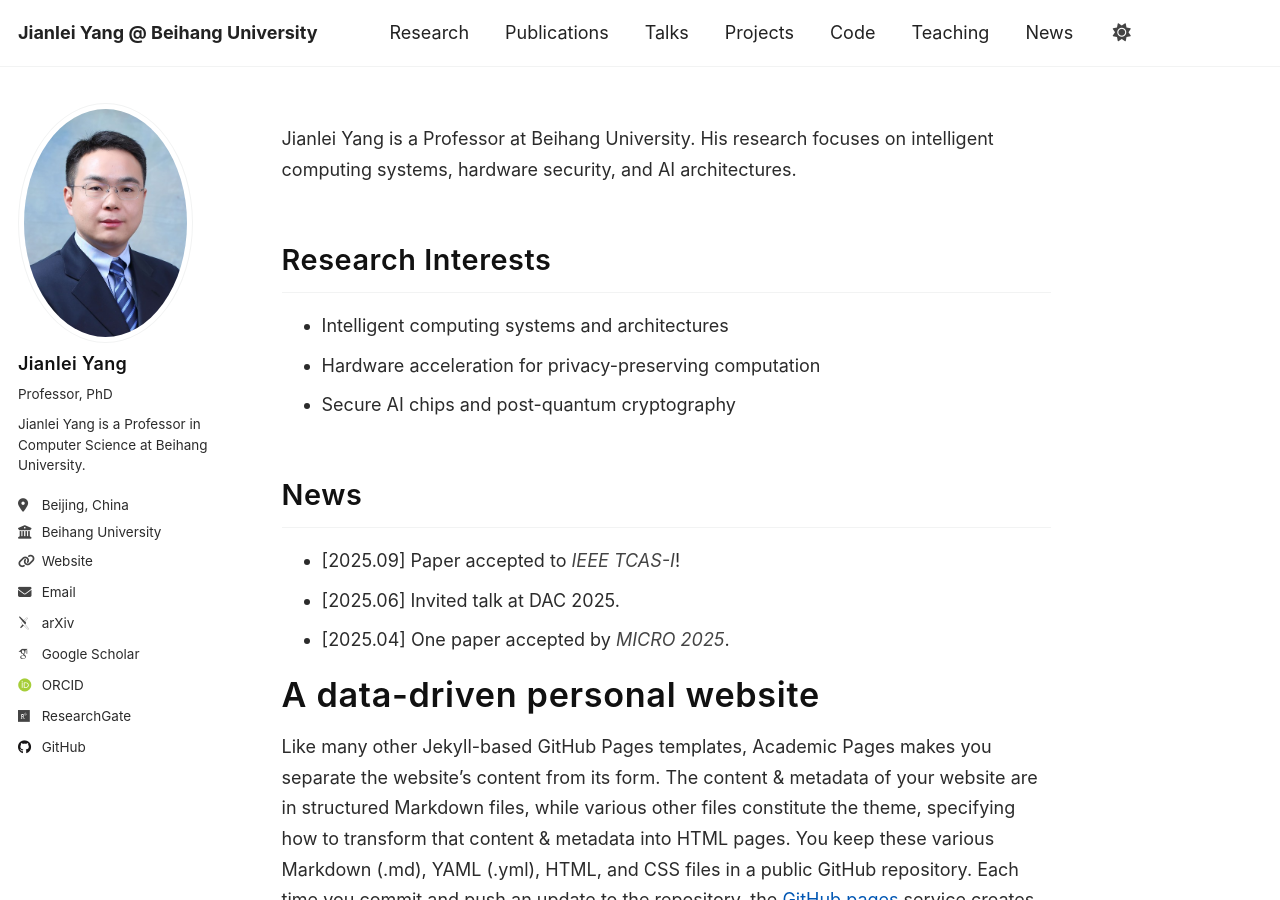
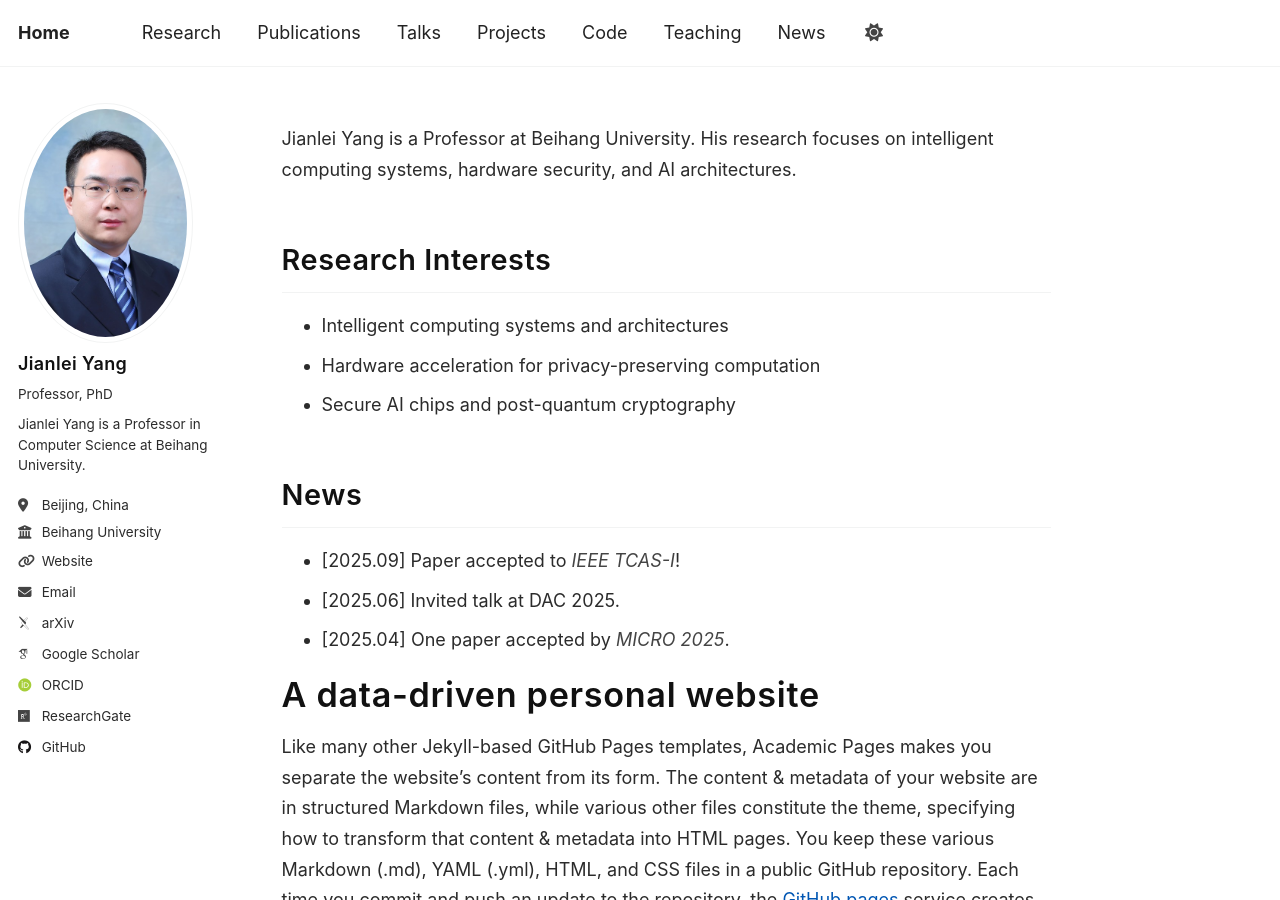
Before and after one commit to dogrush/dogrush.github.io, a Jekyll site: the page built from _pages/about.md, in a window 1280 px wide and 900 px high. Built offline with Jekyll 4.4.1, drawn with Linux system fonts in a browser that asks for light colours; some web fonts are replaced; a script that is not in the unit is left out.

Commit message:
Update _config.yml

```diff
--- a/_config.yml
+++ b/_config.yml
@@ -9,7 +9,7 @@
 # Basic Site Settings
 locale                   : "en-US"
 site_theme               : "default" # Currently available options are "default", "dark", "contrast", "air", "aqua", "mint", "neon"
-title                    : "Jianlei Yang @ Beihang University"
+title                    : "Home"
 title_separator          : "-"
 name                     : "Jianlei Yang"
 description              : "Professor in Computer Science at Beihang University"   # Update this with a general description of your site, this is the default if not overridden by a page
```
